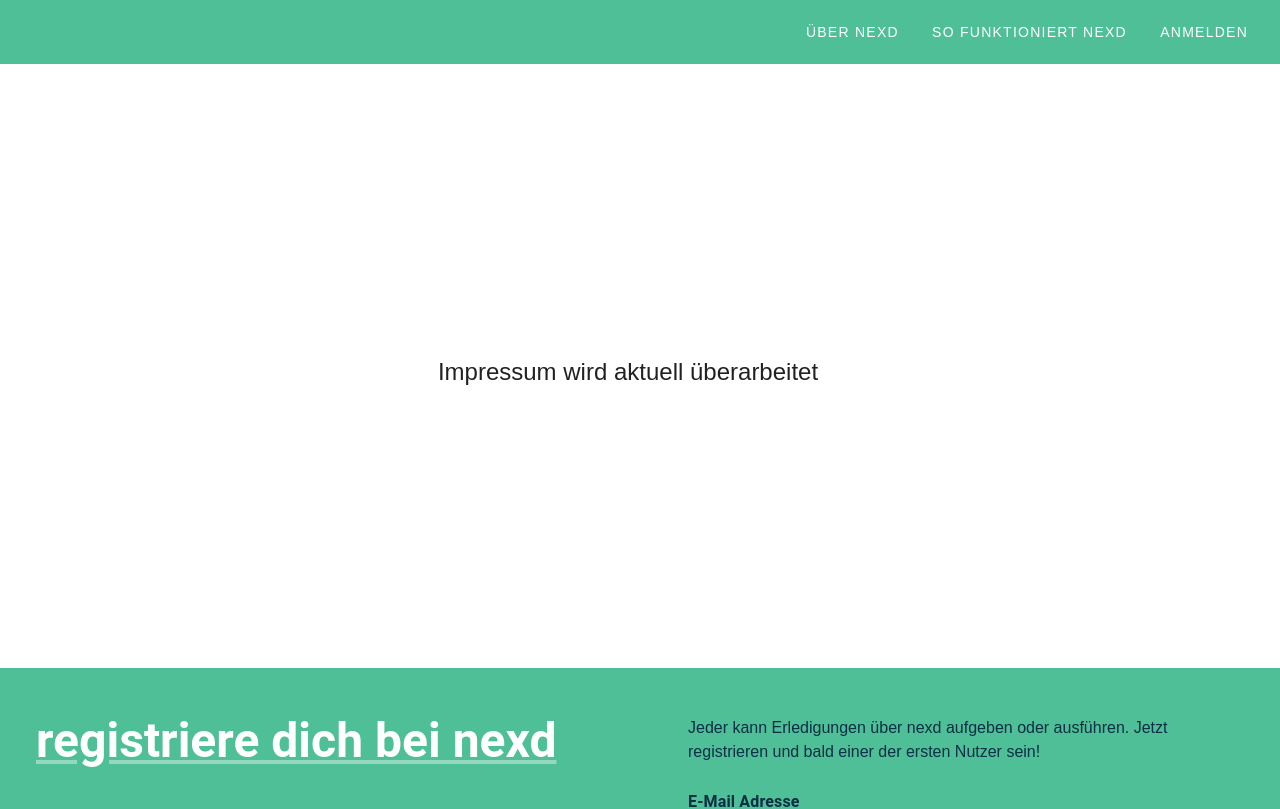
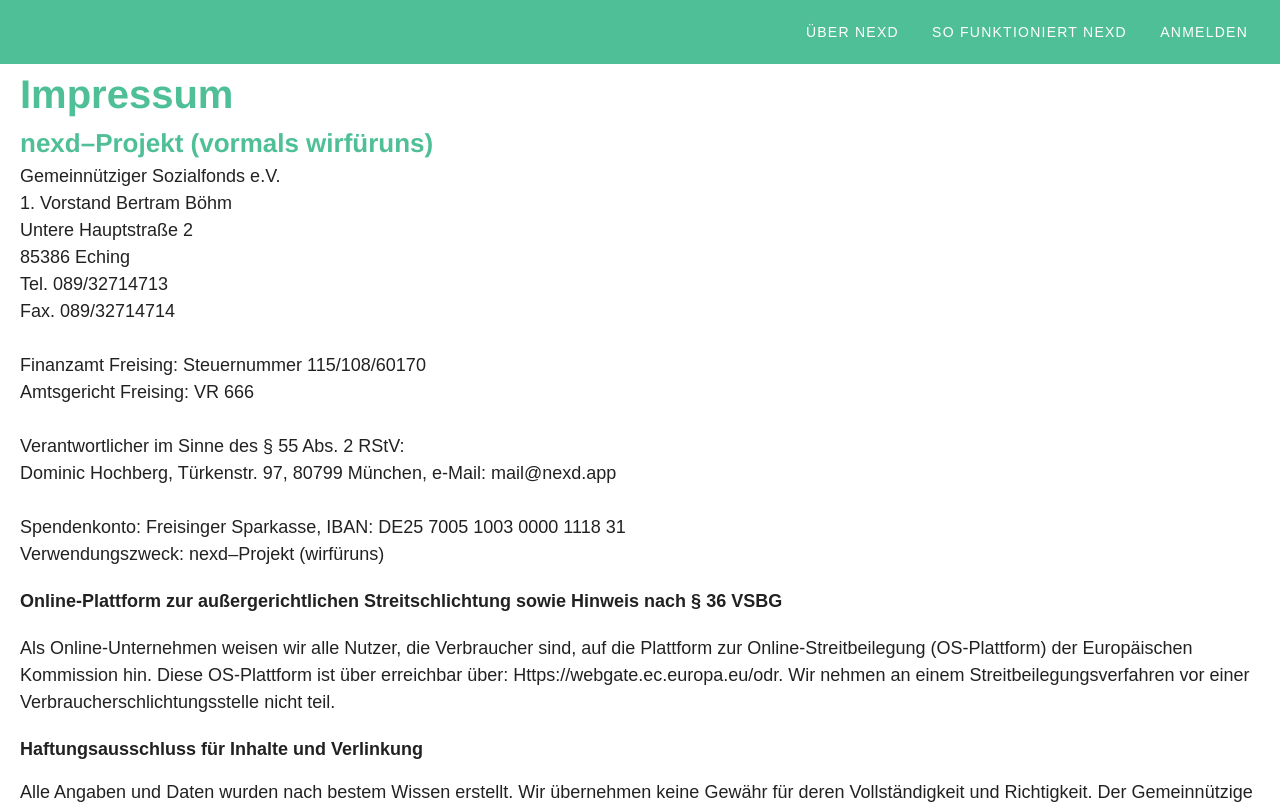
Before and after one commit to NexdApp/nexd-website, a Vue app: page /imprint in a window 1280 px wide. Shown: the top 809 px of the page. Built offline with nearby package versions, Linux system fonts and the light colour scheme.

Commit message:
add imprint

```diff
--- a/src/views/Imprint.vue
+++ b/src/views/Imprint.vue
@@ -1,6 +1,51 @@
 <template>
-  <v-row style="height:80vh; width:100%; text-align:center" align="center" justify="center">
-    <v-col style="font-size:24px">Impressum wird aktuell überarbeitet</v-col>
+  <v-row class="imprint" style="width:100%; padding-left: 20px;" align="center" justify="start">
+    <v-col style="font-size:24px">
+      <h1
+        style="-webkit-box-sizing: border-box;-moz-box-sizing: border-box;display: block;margin: 0;padding: 0;color: #4ebf96;font-family: 'Helvetica Neue', Helvetica, Arial, Verdana, sans-serif;font-size: 40px;font-style: normal;font-weight: bold;line-height: 150%;letter-spacing: normal;text-align: left;box-sizing: border-box !important;"
+      >
+        <span
+          style="color: #4EBF96;-webkit-box-sizing: border-box;-moz-box-sizing: border-box;box-sizing: border-box !important;"
+        >Impressum</span>
+      </h1>
+      <h3
+        style="-webkit-box-sizing: border-box;-moz-box-sizing: border-box;display: block;margin: 0;padding: 0;color: #4ebf96;font-family: 'Helvetica Neue', Helvetica, Arial, Verdana, sans-serif;font-size: 26px;font-style: normal;font-weight: bold;line-height: 150%;letter-spacing: normal;text-align: left;box-sizing: border-box !important;"
+      >
+        <span
+          style="color: #4EBF96;-webkit-box-sizing: border-box;-moz-box-sizing: border-box;box-sizing: border-box !important;"
+        >nexd–Projekt (vormals wirfüruns)</span>
+      </h3>
+      <div class="imprint-address">
+        <p>Gemeinnütziger Sozialfonds e.V.</p>
+        <p>1. Vorstand Bertram Böhm</p>
+        <p>Untere Hauptstraße 2</p>
+        <p>85386 Eching</p>
+        <p>Tel. 089/32714713</p>
+        <p>Fax. 089/32714714</p>
+        <p>
+          <br />Finanzamt Freising: Steuernummer 115/108/60170
+        </p>
+        <p>Amtsgericht Freising: VR 666</p>
+        <p>
+          <br />Verantwortlicher im Sinne des § 55 Abs. 2 RStV:
+        </p>
+        <p>Dominic Hochberg, Türkenstr. 97, 80799 München, e-Mail: mail@nexd.app</p>
+        <p>
+          <br />Spendenkonto: Freisinger Sparkasse, IBAN: DE25 7005 1003 0000 1118 31
+        </p>
+        <p>Verwendungszweck: nexd–Projekt (wirfüruns)</p>
+      </div>
+      <div class="imprint-text">
+        <p><span>Online-Plattform zur außergerichtlichen Streitschlichtung sowie Hinweis nach § 36 VSBG</span></p>
+        <p>Als Online-Unternehmen weisen wir alle Nutzer, die Verbraucher sind, auf die Plattform zur Online-Streitbeilegung (OS-Plattform) der Europäischen Kommission hin. Diese OS-Plattform ist über erreichbar über: Https://webgate.ec.europa.eu/odr. Wir nehmen an einem Streitbeilegungsverfahren vor einer Verbraucherschlichtungsstelle nicht teil.</p>
+      </div>
+      <div class="imprint-legal">
+        <p>
+          <span>Haftungsausschluss für Inhalte und Verlinkung</span>
+        </p>
+        <p>Alle Angaben und Daten wurden nach bestem Wissen erstellt. Wir übernehmen keine Gewähr für deren Vollständigkeit und Richtigkeit. Der Gemeinnützige Sozialfonds e.V. hat keinerlei Einfluss auf die aktuelle und zukünftige Inhalte von per Link verknüpften externen Seiten. Deshalb distanziert sich der Verein ausdrücklich von allen Inhalten aller gelinkten Seiten</p>
+      </div>
+    </v-col>
   </v-row>
 </template>
 
@@ -8,4 +53,26 @@
 export default {};
 </script>
 <style>
+.imprint .imprint-address p {
+  margin-bottom: 0;
+  font-size: 18px;
+}
+
+.imprint h3 {
+  font-size: 18px;
+}
+
+.imprint .imprint-text p {
+  font-size: 18px;
+  margin-top: 20px;
+}
+
+.imprint .imprint-legal {
+  font-size: 18px;
+  margin-top: 20px;
+}
+.imprint .imprint-legal span,
+.imprint .imprint-text span {
+  font-weight: 600;
+}
 </style>
```
